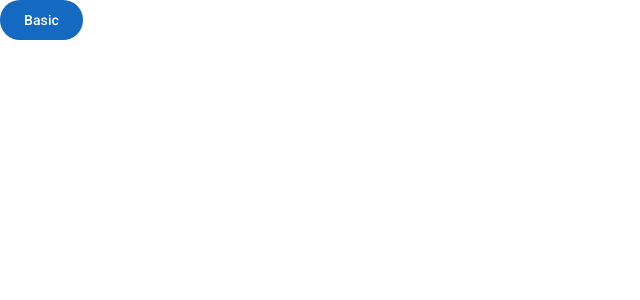
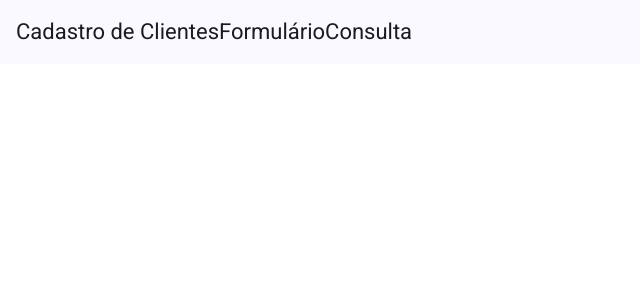
Before and after one commit to JacksonLuiz99/cliente-facil, an Angular app in the folder cliente-facil/: page / in a window 1280 px wide. Shown: the top 300 px of the page, without its empty margins (0-640 px from the left). Built offline with nearby package versions, Linux system fonts and the light colour scheme.

Commit message:
feat: cria rotas para cadastro e consulta

```diff
--- a/cliente-facil/src/app/app.component.html
+++ b/cliente-facil/src/app/app.component.html
@@ -1 +1,8 @@
-    <button mat-flat-button>Basic</button>
+<mat-toolbar color="primary">
+  <span>Cadastro de Clientes</span>
+  <span class="spacer"></span>
+  <a>Formulário</a>
+  <a>Consulta</a>
+</mat-toolbar>
+
+<router-outlet></router-outlet>
--- a/cliente-facil/src/app/app.component.ts
+++ b/cliente-facil/src/app/app.component.ts
@@ -1,9 +1,11 @@
 import { Component } from '@angular/core';
 import { MatButtonModule} from '@angular/material/button';
+import { MatToolbarModule } from '@angular/material/toolbar';
+import { RouterOutlet } from '@angular/router';
 
 @Component({
   selector: 'app-root',
-  imports: [MatButtonModule],
+  imports: [RouterOutlet, MatButtonModule, MatToolbarModule],
   templateUrl: './app.component.html',
   styleUrl: './app.component.scss'
 })
--- a/cliente-facil/src/app/app.routes.ts
+++ b/cliente-facil/src/app/app.routes.ts
@@ -1,3 +1,8 @@
 import { Routes } from '@angular/router';
+import { CadastroComponent } from './cadastro/cadastro.component';
+import { ConsultaComponent } from './consulta/consulta.component';
 
-export const routes: Routes = [];
+export const routes: Routes = [
+    { path: 'cadastro', component: CadastroComponent},
+    { path: 'consulta', component: ConsultaComponent}
+];
```
